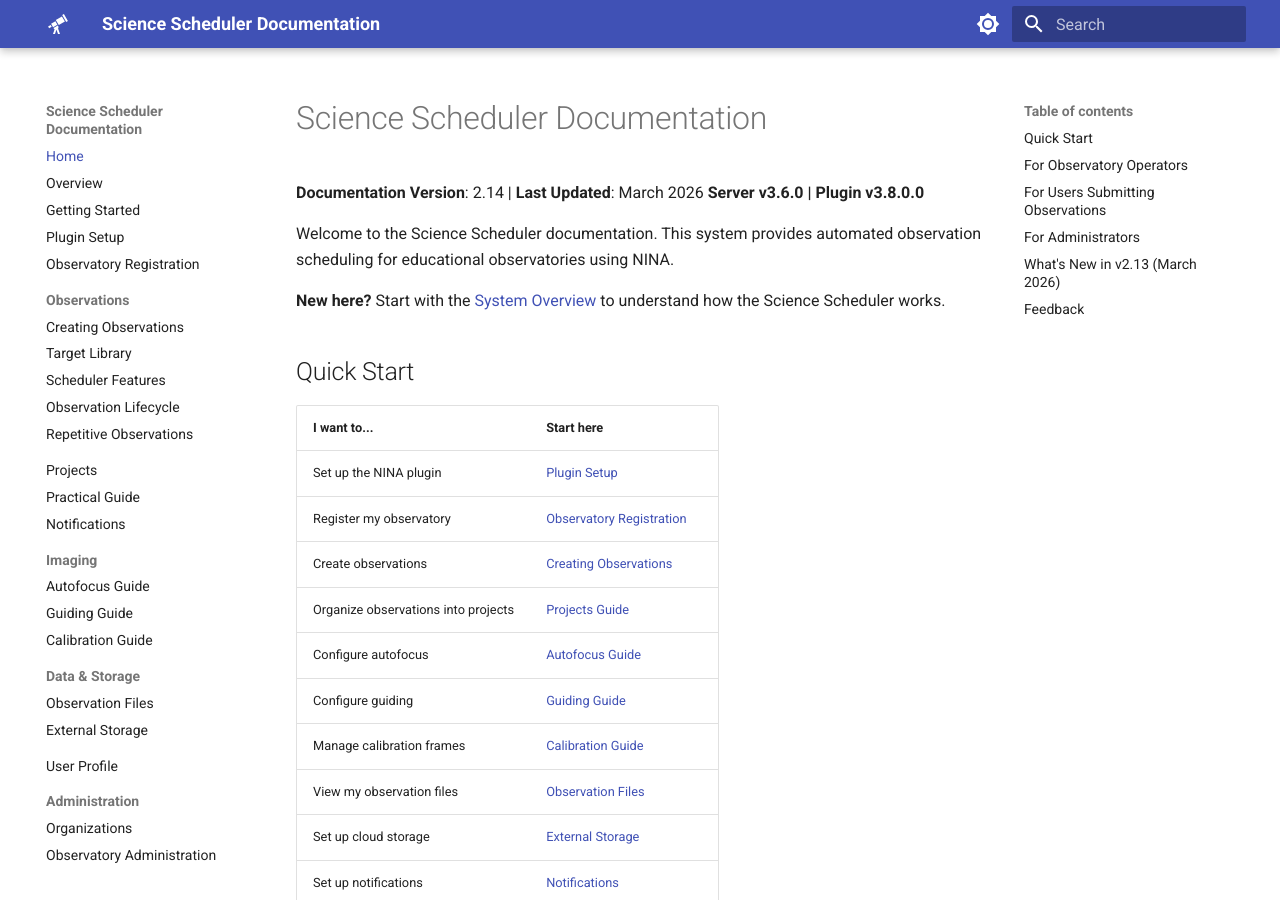
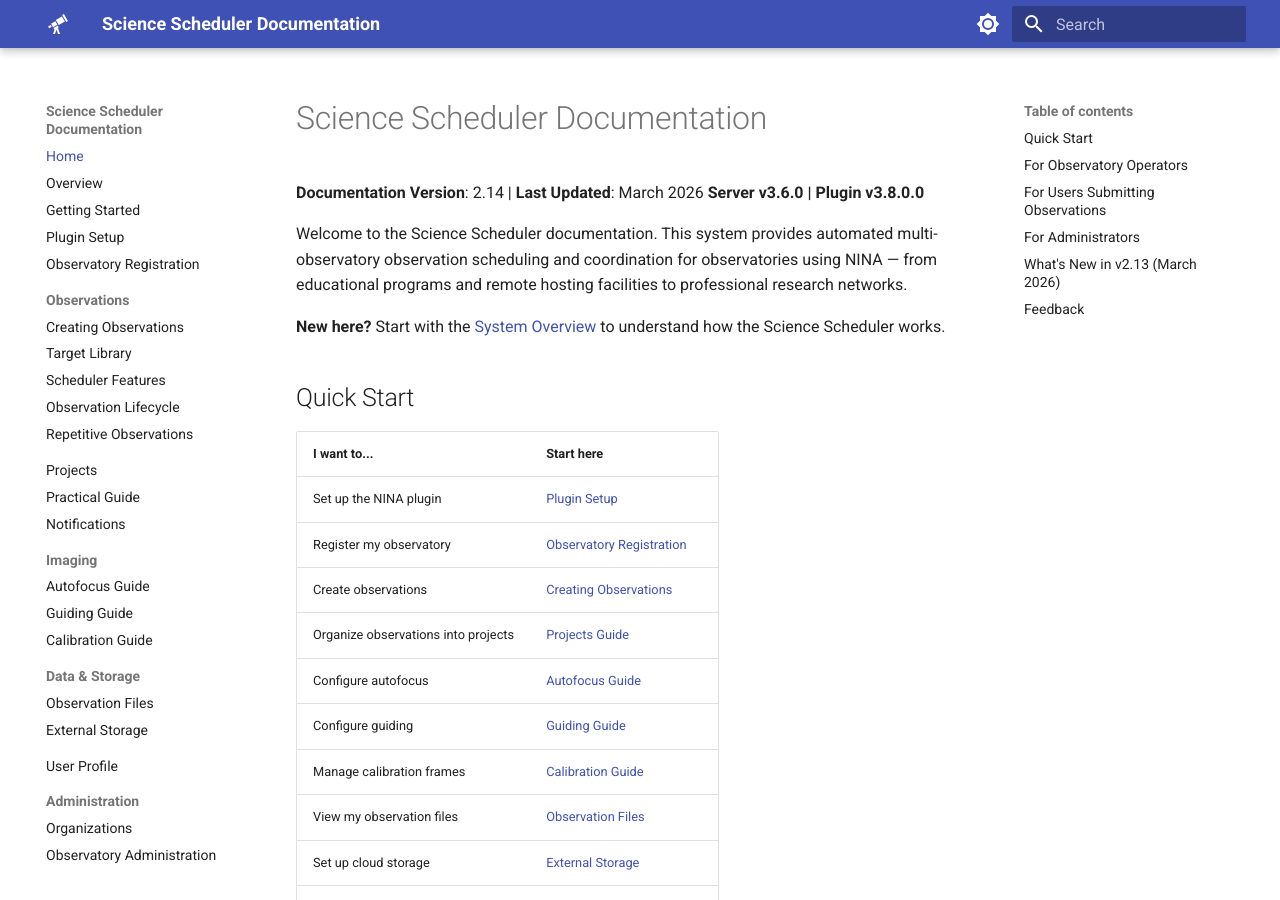
Before and after one commit to First-Light-Systems/nina-scheduler-docs, an MkDocs documentation site: the page built from docs/index.md, in a window 1280 px wide and 900 px high. Built offline with MkDocs 1.6.1 and Material for MkDocs 9.7.7, drawn with Linux system fonts in a browser that asks for light colours.

Commit message:
Broaden system description beyond educational observatories
The index page intro said the system was for educational observatories.
Updated to reflect the full scope: educational, remote hosting, and
professional research networks.

Co-Authored-By: Claude Opus 4.6 (1M context) <noreply@anthropic.com>

```diff
--- a/docs/index.md
+++ b/docs/index.md
@@ -3,7 +3,7 @@
 **Documentation Version**: 2.14 | **Last Updated**: March 2026
 **Server v3.6.0 | Plugin v3.8.0.0**
 
-Welcome to the Science Scheduler documentation. This system provides automated observation scheduling for educational observatories using NINA.
+Welcome to the Science Scheduler documentation. This system provides automated multi-observatory observation scheduling and coordination for observatories using NINA — from educational programs and remote hosting facilities to professional research networks.
 
 **New here?** Start with the [System Overview](OVERVIEW.md) to understand how the Science Scheduler works.
 
```
